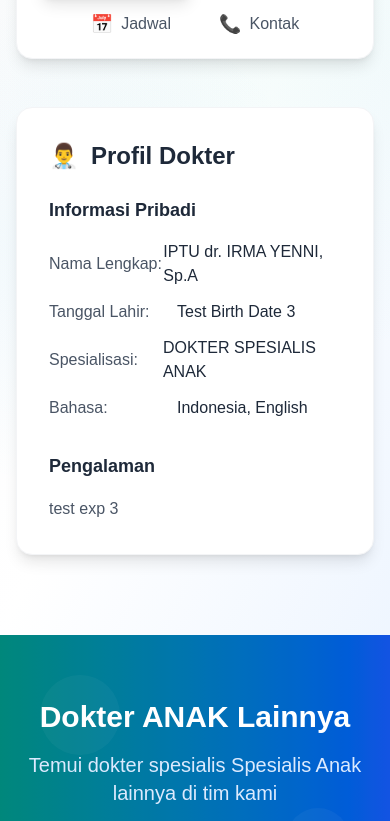
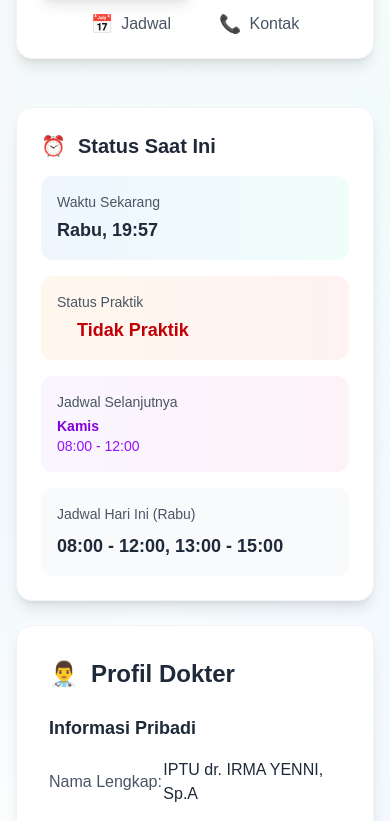
Before and after one commit to Kokorody/Web-profile-Bhayangkara, a Next.js app in the folder frontend/: page /dokter/profile/3 in a window 390 px wide. Shown: the part 1156-1977 px from the top of the page. Built offline with nearby package versions, Linux system fonts and the light colour scheme.

Commit message:
status profile

```diff
--- a/frontend/src/app/dokter/profile/[doctorId]/page.tsx
+++ b/frontend/src/app/dokter/profile/[doctorId]/page.tsx
@@ -12,6 +12,7 @@ const DoctorProfilePage = () => {
   const [doctor, setDoctor] = useState<Doctor | null>(null);
   const [specialist, setSpecialist] = useState<any>(null);
   const [activeTab, setActiveTab] = useState('overview');
+  const [currentTime, setCurrentTime] = useState('');
 
   useEffect(() => {
     setIsMounted(true);
@@ -25,7 +26,78 @@ const DoctorProfilePage = () => {
       const foundSpecialist = specialists.find(s => s.id === foundDoctor.role);
       setSpecialist(foundSpecialist);
     }
+
+    // Update current time every minute
+    const updateTime = () => {
+      const now = new Date();
+      const hours = now.getHours().toString().padStart(2, '0');
+      const minutes = now.getMinutes().toString().padStart(2, '0');
+      setCurrentTime(`${hours}:${minutes}`);
+    };
+
+    updateTime();
+    const timeInterval = setInterval(updateTime, 60000); // Update every minute
+
+    return () => clearInterval(timeInterval);
   }, [doctorId]);
+
+  // Get current day in Indonesian
+  const getCurrentDay = () => {
+    return new Date().toLocaleDateString('id-ID', { weekday: 'long' });
+  };
+
+  // Check if doctor is currently available
+  const isCurrentlyAvailable = () => {
+    if (!doctor) return false;
+
+    const currentDay = getCurrentDay();
+    const todaySchedule = doctor.detailedSchedule[currentDay];
+
+    if (!todaySchedule) return false;
+
+    const timeRanges = todaySchedule.split(', ');
+    return timeRanges.some(range => {
+      const [start, end] = range.split(' - ');
+      return currentTime >= start && currentTime <= end;
+    });
+  };
+
+  // Get next available schedule
+  const getNextAvailableSchedule = () => {
+    if (!doctor) return null;
+
+    const days = ['Senin', 'Selasa', 'Rabu', 'Kamis', 'Jumat', 'Sabtu', 'Minggu'];
+    const currentDay = getCurrentDay();
+    const currentDayIndex = days.indexOf(currentDay);
+
+    // Check today's remaining schedule
+    const todaySchedule = doctor.detailedSchedule[currentDay];
+    if (todaySchedule) {
+      const timeRanges = todaySchedule.split(', ');
+      const nextTimeRange = timeRanges.find(range => {
+        const [start] = range.split(' - ');
+        return currentTime < start;
+      });
+
+      if (nextTimeRange) {
+        return { day: currentDay, time: nextTimeRange };
+      }
+    }
+
+    // Check next days
+    for (let i = 1; i <= 7; i++) {
+      const nextDayIndex = (currentDayIndex + i) % 7;
+      const nextDay = days[nextDayIndex];
+      const nextDaySchedule = doctor.detailedSchedule[nextDay];
+
+      if (nextDaySchedule) {
+        const timeRanges = nextDaySchedule.split(', ');
+        return { day: nextDay, time: timeRanges[0] };
+      }
+    }
+
+    return null;
+  };
 
   if (!isMounted) {
     return (
@@ -149,10 +221,18 @@ const DoctorProfilePage = () => {
                 )}
 
                 {/* Status Indicator */}
-                <div className="absolute -bottom-4 -left-4 bg-gradient-to-r from-green-400 to-emerald-400 text-white px-6 py-3 rounded-2xl shadow-xl border-4 border-white/20">
+                <div className={`absolute -bottom-4 -left-4 ${
+                  isCurrentlyAvailable()
+                    ? 'bg-gradient-to-r from-green-400 to-emerald-400'
+                    : 'bg-gradient-to-r from-orange-400 to-red-400'
+                } text-white px-6 py-3 rounded-2xl shadow-xl border-4 border-white/20`}>
                   <div className="flex items-center space-x-2">
-                    <div className="w-3 h-3 bg-white rounded-full animate-pulse"></div>
-                    <span className="font-bold text-sm">Tersedia</span>
+                    <div className={`w-3 h-3 bg-white rounded-full ${
+                      isCurrentlyAvailable() ? 'animate-pulse' : 'animate-ping'
+                    }`}></div>
+                    <span className="font-bold text-sm">
+                      {isCurrentlyAvailable() ? 'Tersedia' : 'Tidak Tersedia'}
+                    </span>
                   </div>
                 </div>
               </div>
@@ -286,9 +366,77 @@ const DoctorProfilePage = () => {
           {/* Tab Content */}
           <div className="max-w-4xl mx-auto">
             {activeTab === 'overview' && (
+              <div className="space-y-6">
+                {/* Real-time Status Card */}
+                <div className="bg-white rounded-2xl p-6 shadow-lg border border-gray-100">
+                  <h2 className="text-xl font-bold text-gray-800 mb-4 flex items-center">
+                    <span className="text-xl mr-3">⏰</span>{' '}
+                    Status Saat Ini
+                  </h2>
+                  <div className="grid grid-cols-1 md:grid-cols-3 gap-4">
+                    {/* Current Time */}
+                    <div className="bg-gradient-to-r from-blue-50 to-teal-50 p-4 rounded-xl">
+                      <h3 className="text-sm font-medium text-gray-600 mb-1">Waktu Sekarang</h3>
+                      <p className="text-lg font-bold text-gray-800">
+                        {getCurrentDay()}, {currentTime}
+                      </p>
+                    </div>
+
+                    {/* Availability Status */}
+                    <div className={`p-4 rounded-xl ${
+                      isCurrentlyAvailable()
+                        ? 'bg-gradient-to-r from-green-50 to-emerald-50'
+                        : 'bg-gradient-to-r from-orange-50 to-red-50'
+                    }`}>
+                      <h3 className="text-sm font-medium text-gray-600 mb-1">Status Praktik</h3>
+                      <div className="flex items-center">
+                        <div className={`w-3 h-3 rounded-full mr-2 ${
+                          isCurrentlyAvailable()
+                            ? 'bg-green-500 animate-pulse'
+                            : 'bg-red-500 animate-ping'
+                        }`}></div>
+                        <p className={`text-lg font-bold ${
+                          isCurrentlyAvailable() ? 'text-green-700' : 'text-red-700'
+                        }`}>
+                          {isCurrentlyAvailable() ? 'Sedang Praktik' : 'Tidak Praktik'}
+                        </p>
+                      </div>
+                    </div>
+
+                    {/* Next Schedule */}
+                    <div className="bg-gradient-to-r from-purple-50 to-pink-50 p-4 rounded-xl">
+                      <h3 className="text-sm font-medium text-gray-600 mb-1">Jadwal Selanjutnya</h3>
+                      {(() => {
+                        const nextSchedule = getNextAvailableSchedule();
+                        return nextSchedule ? (
+                          <div>
+                            <p className="text-sm font-semibold text-purple-700">{nextSchedule.day}</p>
+                            <p className="text-sm text-purple-600">{nextSchedule.time}</p>
+                          </div>
+                        ) : (
+                          <p className="text-sm text-gray-500">Tidak ada jadwal</p>
+                        );
+                      })()}
+                    </div>
+                  </div>
+
+                  {/* Today's Schedule */}
+                  <div className="mt-4 p-4 bg-gray-50 rounded-xl">
+                    <h3 className="text-sm font-medium text-gray-600 mb-2">Jadwal Hari Ini ({getCurrentDay()})</h3>
+                    {doctor.detailedSchedule[getCurrentDay()] ? (
+                      <p className="text-lg font-semibold text-gray-800">
+                        {doctor.detailedSchedule[getCurrentDay()]}
+                      </p>
+                    ) : (
+                      <p className="text-gray-500">Tidak ada jadwal praktik hari ini</p>
+                    )}
+                  </div>
+                </div>
+
+                {/* Doctor Profile Information */}
                 <div className="bg-white rounded-2xl p-8 shadow-lg border border-gray-100">
                   <h2 className="text-2xl font-bold text-gray-800 mb-6 flex items-center">
-                  <span className="text-2xl mr-3">👨‍⚕️</span>
+                    <span className="text-2xl mr-3">👨‍⚕️</span>{' '}
                     Profil Dokter
                   </h2>
                   <div className="grid grid-cols-1 md:grid-cols-2 gap-8">
@@ -319,12 +467,13 @@ const DoctorProfilePage = () => {
                     </div>
                   </div>
                 </div>
+              </div>
             )}
 
             {activeTab === 'education' && (
               <div className="bg-white rounded-2xl p-8 shadow-lg border border-gray-100">
                 <h2 className="text-2xl font-bold text-gray-800 mb-6 flex items-center">
-                  <span className="text-2xl mr-3">🎓</span>
+                  <span className="text-2xl mr-3">🎓</span>{' '}
                   Riwayat Pendidikan
                 </h2>
                 <div className="space-y-6">
@@ -345,17 +494,89 @@ const DoctorProfilePage = () => {
             {activeTab === 'schedule' && (
               <div className="bg-white rounded-2xl p-8 shadow-lg border border-gray-100">
                 <h2 className="text-2xl font-bold text-gray-800 mb-6 flex items-center">
-                  <span className="text-2xl mr-3">📅</span>
+                  <span className="text-2xl mr-3">📅</span>{' '}
                   Jadwal Praktik
                 </h2>
+
+                {/* Current Status */}
+                <div className="mb-6 p-4 bg-gradient-to-r from-blue-50 to-teal-50 rounded-xl border border-blue-200">
+                  <div className="flex items-center justify-between">
+                    <div>
+                      <h3 className="text-lg font-semibold text-gray-800">Status Saat Ini</h3>
+                      <p className="text-sm text-gray-600">{getCurrentDay()}, {currentTime}</p>
+                    </div>
+                    <div className="flex items-center">
+                      <div className={`w-4 h-4 rounded-full mr-3 ${
+                        isCurrentlyAvailable()
+                          ? 'bg-green-500 animate-pulse'
+                          : 'bg-red-500'
+                      }`}></div>
+                      <span className={`font-semibold ${
+                        isCurrentlyAvailable() ? 'text-green-700' : 'text-red-700'
+                      }`}>
+                        {isCurrentlyAvailable() ? 'Sedang Praktik' : 'Tidak Praktik'}
+                      </span>
+                    </div>
+                  </div>
+                </div>
+
                 <div className="grid grid-cols-1 md:grid-cols-2 gap-6">
-                  {Object.entries(doctor.detailedSchedule).map(([day, time]) => (
-                    <div key={day} className="flex items-center justify-between p-4 bg-gradient-to-r from-teal-50 to-blue-50 rounded-xl">
-                      <span className="font-semibold text-gray-800">{day}</span>
-                      <span className="text-teal-600 font-medium">{time}</span>
+                  {Object.entries(doctor.detailedSchedule).map(([day, time]) => {
+                    const isToday = day === getCurrentDay();
+                    const isCurrentlyActive = isToday && isCurrentlyAvailable();
+
+                    // Determine card styling based on status
+                    let cardClasses = 'flex items-center justify-between p-4 rounded-xl border-2 transition-all duration-200 ';
+                    if (isToday) {
+                      if (isCurrentlyActive) {
+                        cardClasses += 'bg-gradient-to-r from-green-50 to-emerald-50 border-green-300 shadow-lg';
+                      } else {
+                        cardClasses += 'bg-gradient-to-r from-blue-50 to-teal-50 border-blue-300 shadow-md';
+                      }
+                    } else {
+                      cardClasses += 'bg-gradient-to-r from-gray-50 to-gray-100 border-gray-200';
+                    }
+
+                    // Determine text color based on status
+                    let timeTextColor = 'font-medium ';
+                    if (isCurrentlyActive) {
+                      timeTextColor += 'text-green-600';
+                    } else if (isToday) {
+                      timeTextColor += 'text-blue-600';
+                    } else {
+                      timeTextColor += 'text-gray-600';
+                    }
+
+                    return (
+                      <div
+                        key={day}
+                        className={cardClasses}
+                      >
+                        <div className="flex items-center">
+                          <span className={`font-semibold ${
+                            isToday ? 'text-blue-800' : 'text-gray-800'
+                          }`}>
+                            {day}
+                            {isToday && (
+                              <span className="ml-2 px-2 py-1 bg-blue-200 text-blue-800 text-xs rounded-full">
+                                Hari Ini
+                              </span>
+                            )}
+                          </span>
                         </div>
-                  ))}
+                        <div className="flex items-center">
+                          <span className={timeTextColor}>
+                            {time}
+                          </span>
+                          {isCurrentlyActive && (
+                            <div className="ml-3 w-3 h-3 bg-green-500 rounded-full animate-pulse"></div>
+                          )}
                         </div>
+                      </div>
+                    );
+                  })}
+                </div>
+
                 <div className="mt-6 p-4 bg-yellow-50 border border-yellow-200 rounded-xl">
                   <p className="text-yellow-800 text-sm">
                     <strong>Catatan:</strong> Jadwal dapat berubah sewaktu-waktu. Silakan hubungi rumah sakit untuk konfirmasi jadwal terkini.
@@ -367,7 +588,7 @@ const DoctorProfilePage = () => {
             {activeTab === 'contact' && (
               <div className="bg-white rounded-2xl p-8 shadow-lg border border-gray-100">
                 <h2 className="text-2xl font-bold text-gray-800 mb-6 flex items-center">
-                  <span className="text-2xl mr-3">📞</span>
+                  <span className="text-2xl mr-3">📞</span>{' '}
                   Informasi Kontak
                 </h2>
                 <div className="grid grid-cols-1 md:grid-cols-2 gap-8">
```
Lines whose indentation alone changed are shown as unchanged.
